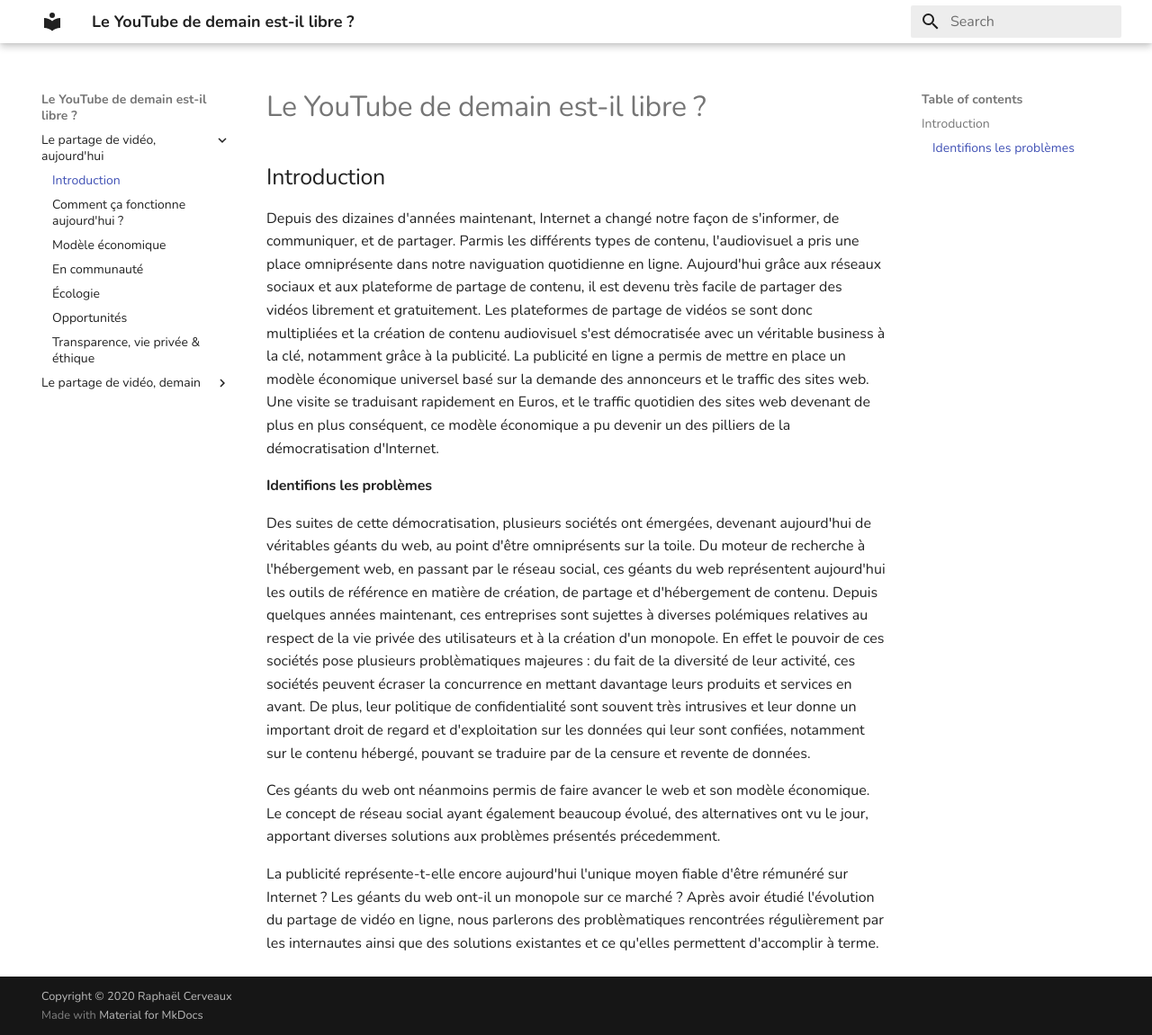
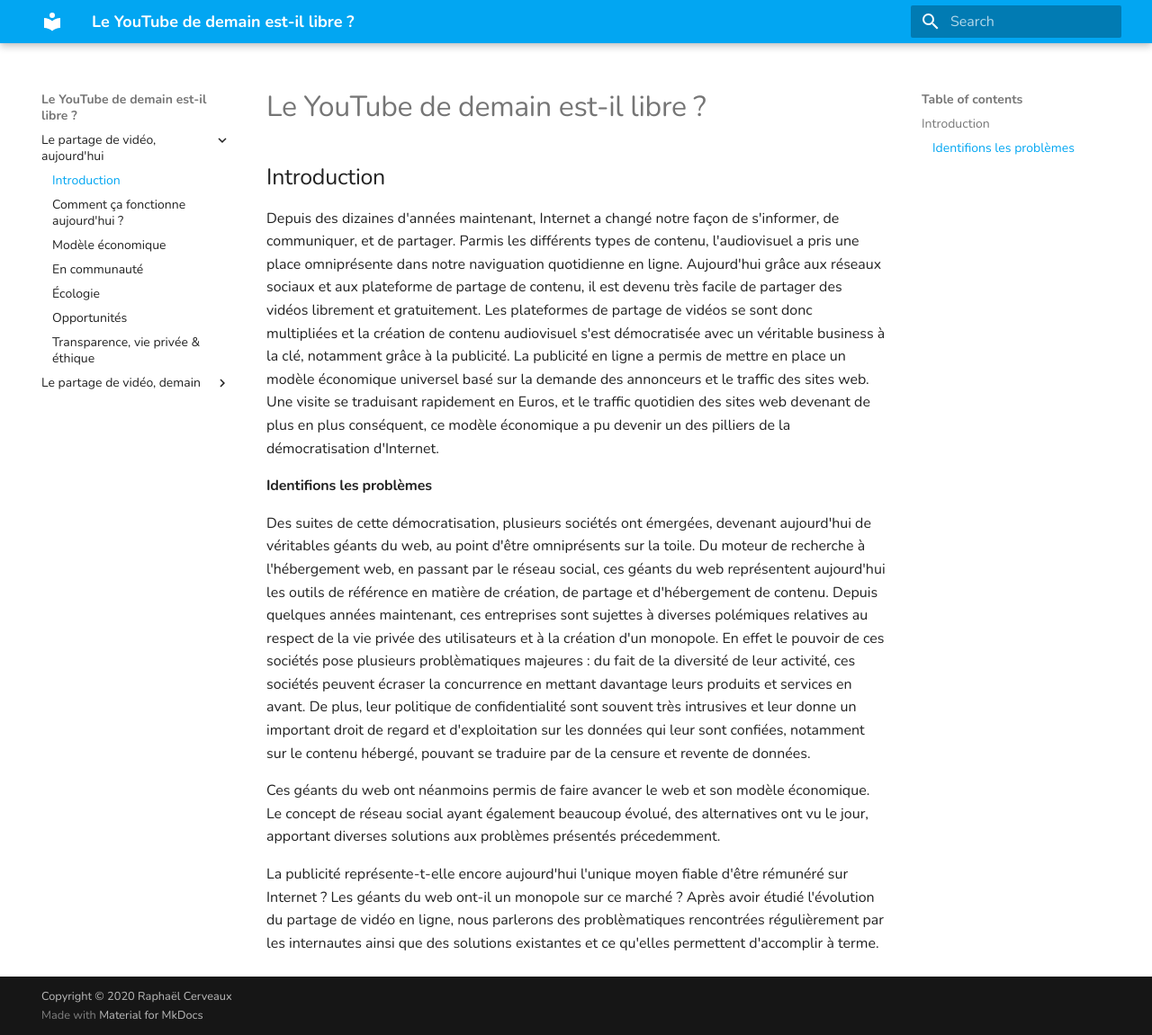
Before and after one commit to sundowndev/livre-blanc-video, an MkDocs documentation site: the page built from docs/index.md, in a window 1280 px wide and 1151 px high. Shown: the whole window at 90% size. Built offline with MkDocs 1.6.1 and Material for MkDocs 9.7.7, drawn with Linux system fonts in a browser that asks for light colours.

Commit message:
theme color

```diff
--- a/mkdocs.yml
+++ b/mkdocs.yml
@@ -15,7 +15,7 @@
   name: 'material'
   include_sidebar: false
   palette:
-    primary: white
+    primary: light blue
     accent: indigo
   font:
     text: Nunito
```
